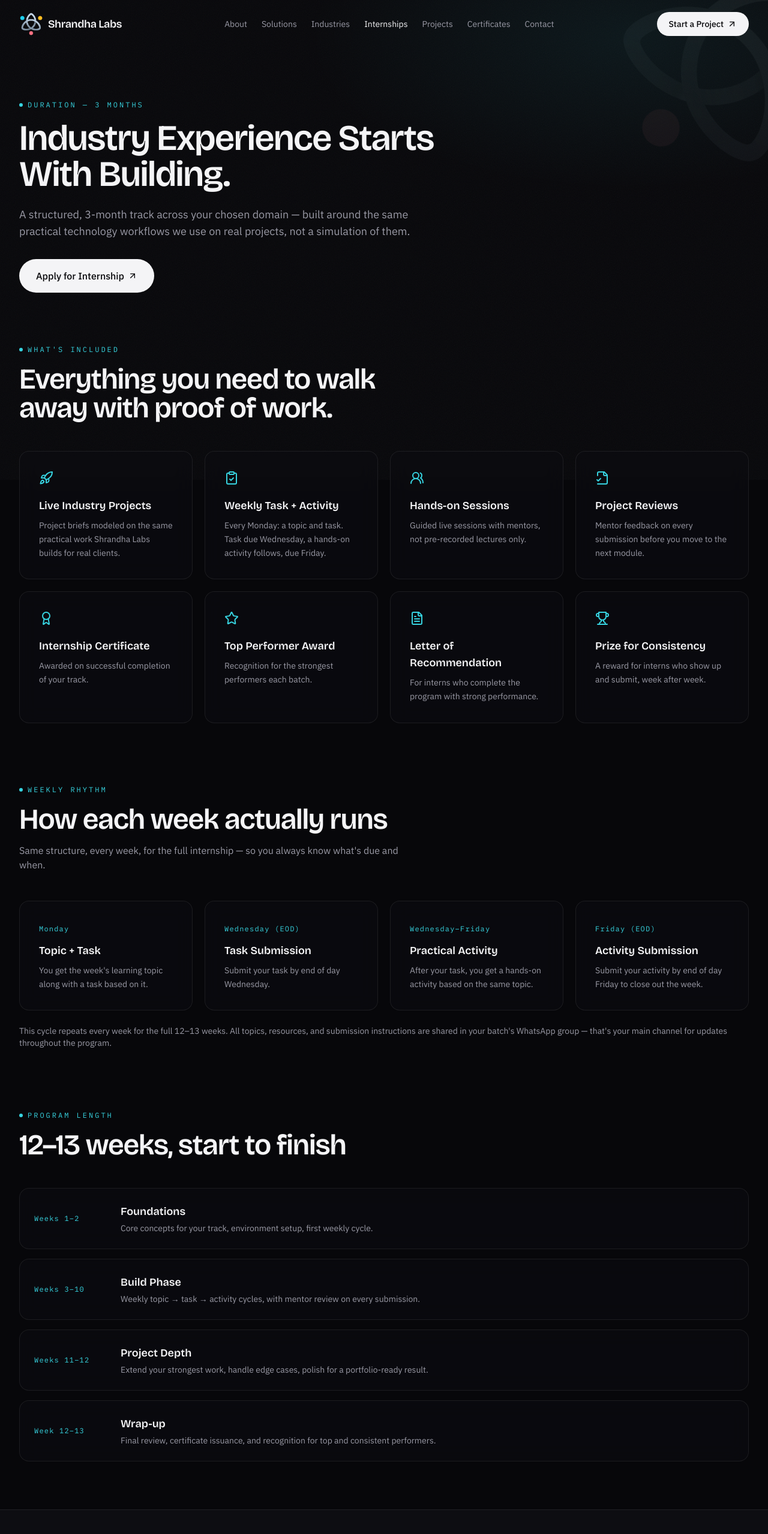
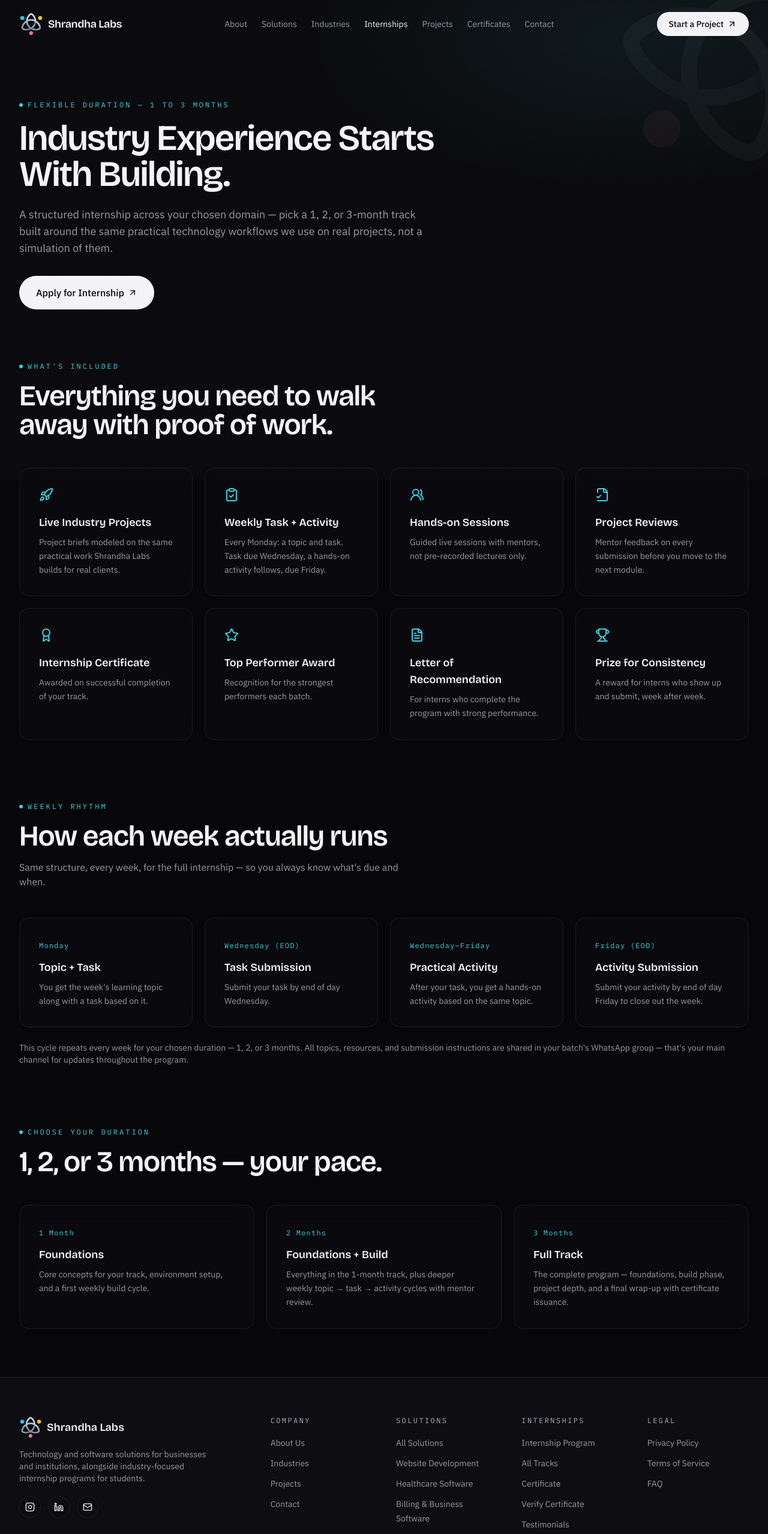
Before and after one commit to emerging324-maker/Shrandha, a Next.js app: page /internship in a window 1280 px wide. Shown: the top 2558 px of the page at 60% size. Built offline with nearby package versions, Linux system fonts and the light colour scheme.

Commit message:
Update page.tsx

```diff
--- a/src/app/internship/page.tsx
+++ b/src/app/internship/page.tsx
@@ -5,7 +5,7 @@ import { Rocket, ClipboardCheck, Users2, FileCheck2, Award, Star, FileText, Trop
 
 export const metadata: Metadata = {
   title: "Internships",
-  description: "3-month industry-focused internship program — live projects, weekly task and activity cycles, mentor reviews, certificate, and recognition for consistency.",
+  description: "Flexible 1 to 3-month industry-focused internship program — live projects, weekly task and activity cycles, mentor reviews, certificate, and recognition for consistency.",
 };
 
 const includes = [
@@ -23,9 +23,9 @@ export default function Internship() {
   return (
     <div className="mx-auto max-w-7xl px-5 md:px-8 py-20">
       <Reveal>
-        <Eyebrow>Duration — 3 Months</Eyebrow>
+        <Eyebrow>Flexible Duration — 1 to 3 Months</Eyebrow>
         <h1 className="mt-4 font-display font-semibold text-4xl md:text-6xl tracking-tight max-w-3xl">Industry Experience Starts With Building.</h1>
-        <p className="mt-6 text-lg text-muted max-w-2xl">A structured, 3-month track across your chosen domain — built around the same practical technology workflows we use on real projects, not a simulation of them.</p>
+        <p className="mt-6 text-lg text-muted max-w-2xl">A structured internship across your chosen domain — pick a 1, 2, or 3-month track built around the same practical technology workflows we use on real projects, not a simulation of them.</p>
         <div className="mt-8">
           <Link href="/register"><Button className="text-base px-7 py-4">Apply for Internship <ArrowUpRight className="w-4 h-4" /></Button></Link>
         </div>
@@ -66,27 +66,24 @@ export default function Internship() {
           ))}
         </div>
         <Reveal delay={0.2}>
-          <p className="mt-6 text-sm text-muted">This cycle repeats every week for the full 12–13 weeks. All topics, resources, and submission instructions are shared in your batch&apos;s WhatsApp group — that&apos;s your main channel for updates throughout the program.</p>
+          <p className="mt-6 text-sm text-muted">This cycle repeats every week for your chosen duration — 1, 2, or 3 months. All topics, resources, and submission instructions are shared in your batch&apos;s WhatsApp group — that&apos;s your main channel for updates throughout the program.</p>
         </Reveal>
       </div>
 
       <div className="mt-24">
-        <SectionHeading eyebrow="Program Length" title="12–13 weeks, start to finish" />
-        <div className="mt-12 space-y-4">
+        <SectionHeading eyebrow="Choose Your Duration" title="1, 2, or 3 months — your pace." />
+        <div className="mt-12 grid md:grid-cols-3 gap-5">
           {[
-            { phase: "Weeks 1–2", title: "Foundations", desc: "Core concepts for your track, environment setup, first weekly cycle." },
-            { phase: "Weeks 3–10", title: "Build Phase", desc: "Weekly topic → task → activity cycles, with mentor review on every submission." },
-            { phase: "Weeks 11–12", title: "Project Depth", desc: "Extend your strongest work, handle edge cases, polish for a portfolio-ready result." },
-            { phase: "Week 12–13", title: "Wrap-up", desc: "Final review, certificate issuance, and recognition for top and consistent performers." },
+            { phase: "1 Month", title: "Foundations", desc: "Core concepts for your track, environment setup, and a first weekly build cycle." },
+            { phase: "2 Months", title: "Foundations + Build", desc: "Everything in the 1-month track, plus deeper weekly topic → task → activity cycles with mentor review." },
+            { phase: "3 Months", title: "Full Track", desc: "The complete program — foundations, build phase, project depth, and a final wrap-up with certificate issuance." },
           ].map((s, i) => (
             <Reveal key={s.phase} delay={i * 0.06}>
-              <div className="flex flex-col md:flex-row md:items-center gap-3 md:gap-8 rounded-2xl glass p-6">
-                <span className="font-mono text-xs text-cyan tracking-widest md:w-28 shrink-0">{s.phase}</span>
-                <div>
-                  <h3 className="font-display font-semibold text-lg">{s.title}</h3>
-                  <p className="text-sm text-muted mt-1">{s.desc}</p>
-                </div>
-              </div>
+              <Card className="h-full">
+                <span className="font-mono text-xs text-cyan tracking-widest">{s.phase}</span>
+                <h3 className="mt-3 font-display font-semibold text-lg">{s.title}</h3>
+                <p className="text-sm text-muted mt-2 leading-relaxed">{s.desc}</p>
+              </Card>
             </Reveal>
           ))}
         </div>
```
